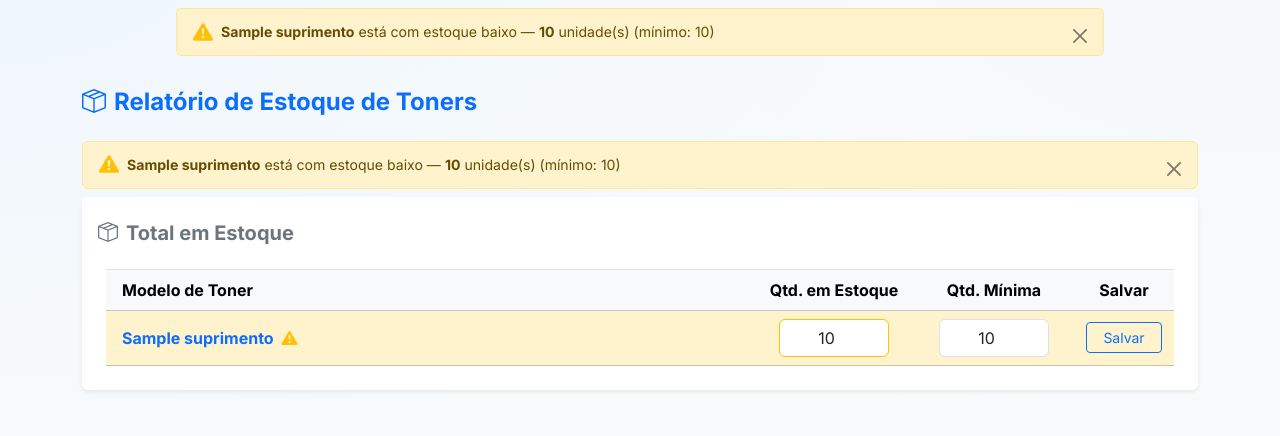
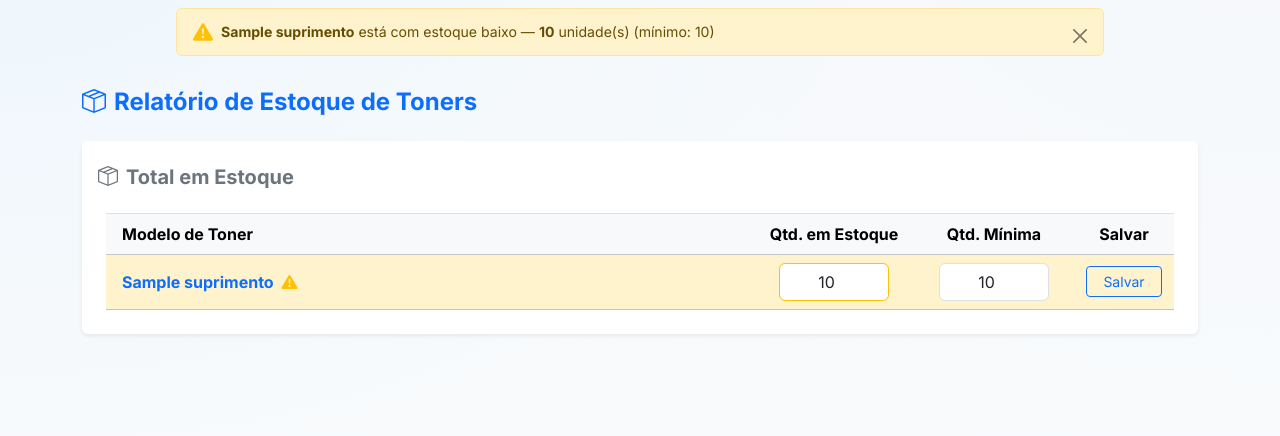
Before and after one commit to gleisonmedeiros/controlesuprimentos, a Django app: page /controlesupri/relatorio-estoque/ in a window 1280 px wide. Shown: the part 73-509 px from the top of the page. Run offline with Django 5.2, Linux system fonts and the light colour scheme; a user stored in the database is signed in; tables that the repository leaves empty hold one stand-in row (values such as "Sample post"); some libraries are stand-ins or nearby versions.

Commit message:
removendo alerta de estoque baixo

```diff
--- a/controlesuprimentos/cltsupri/templates/relatorio_estoque.html
+++ b/controlesuprimentos/cltsupri/templates/relatorio_estoque.html
@@ -8,15 +8,6 @@
     </h4>
 </div>
 
-{% with alertas=suprimentos|dictsort:"nome" %}
-{% for s in suprimentos %}{% if s.quantidade_minima > 0 and s.quantidade <= s.quantidade_minima %}
-<div class="alert alert-warning alert-dismissible fade show d-flex align-items-center py-2 px-3 mb-2" role="alert" style="font-size:0.88rem;">
-    <i class="bi bi-exclamation-triangle-fill me-2 text-warning fs-5"></i>
-    <span><strong>{{ s.nome }}</strong> está com estoque baixo — <strong>{{ s.quantidade }}</strong> unidade(s) (mínimo: {{ s.quantidade_minima }})</span>
-    <button type="button" class="btn-close ms-auto" data-bs-dismiss="alert" aria-label="Close"></button>
-</div>
-{% endif %}{% endfor %}
-{% endwith %}
 
 <div class="card shadow-sm border-0 mb-4">
     <div class="card-header bg-white border-bottom-0 pt-4 pb-0">
```
